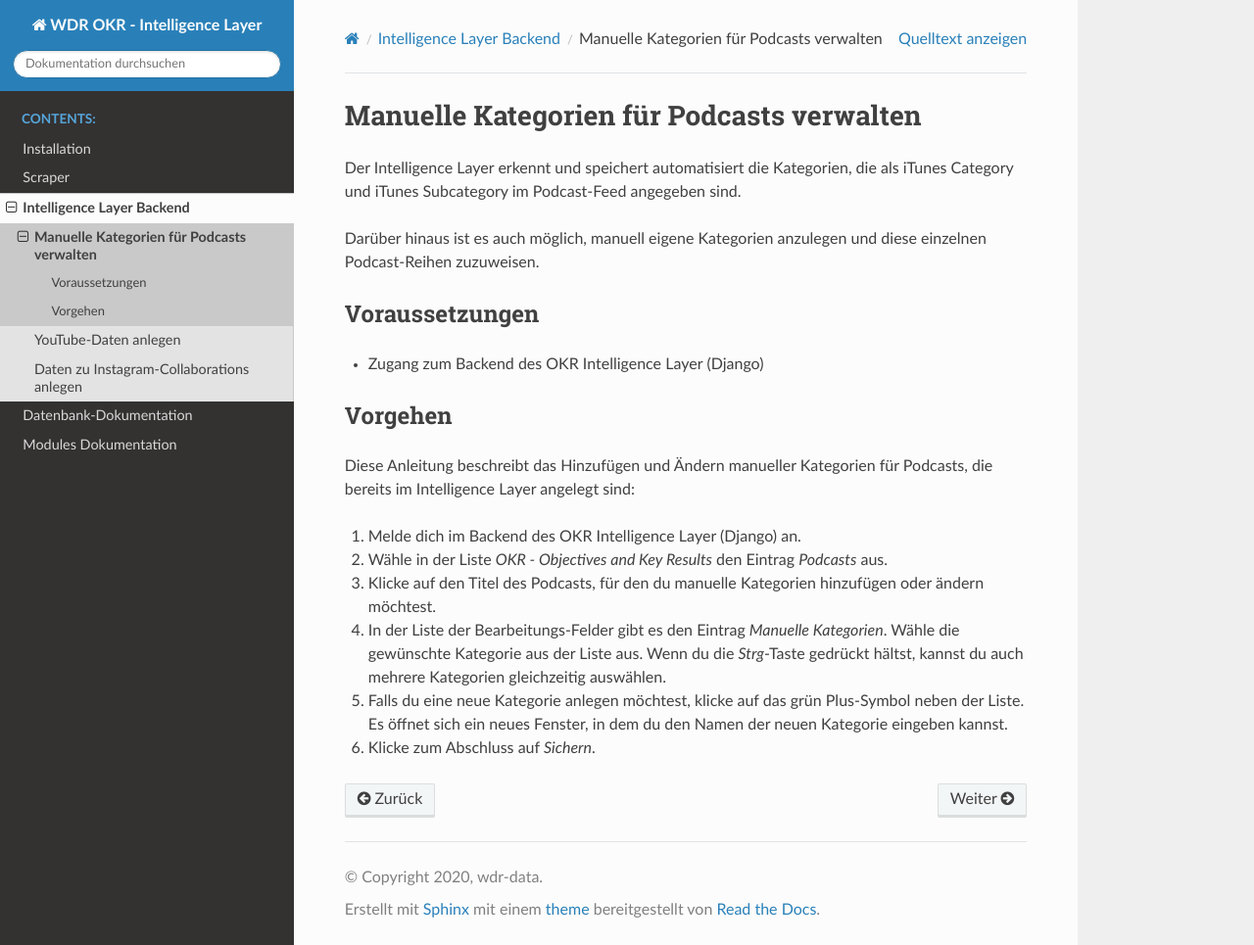
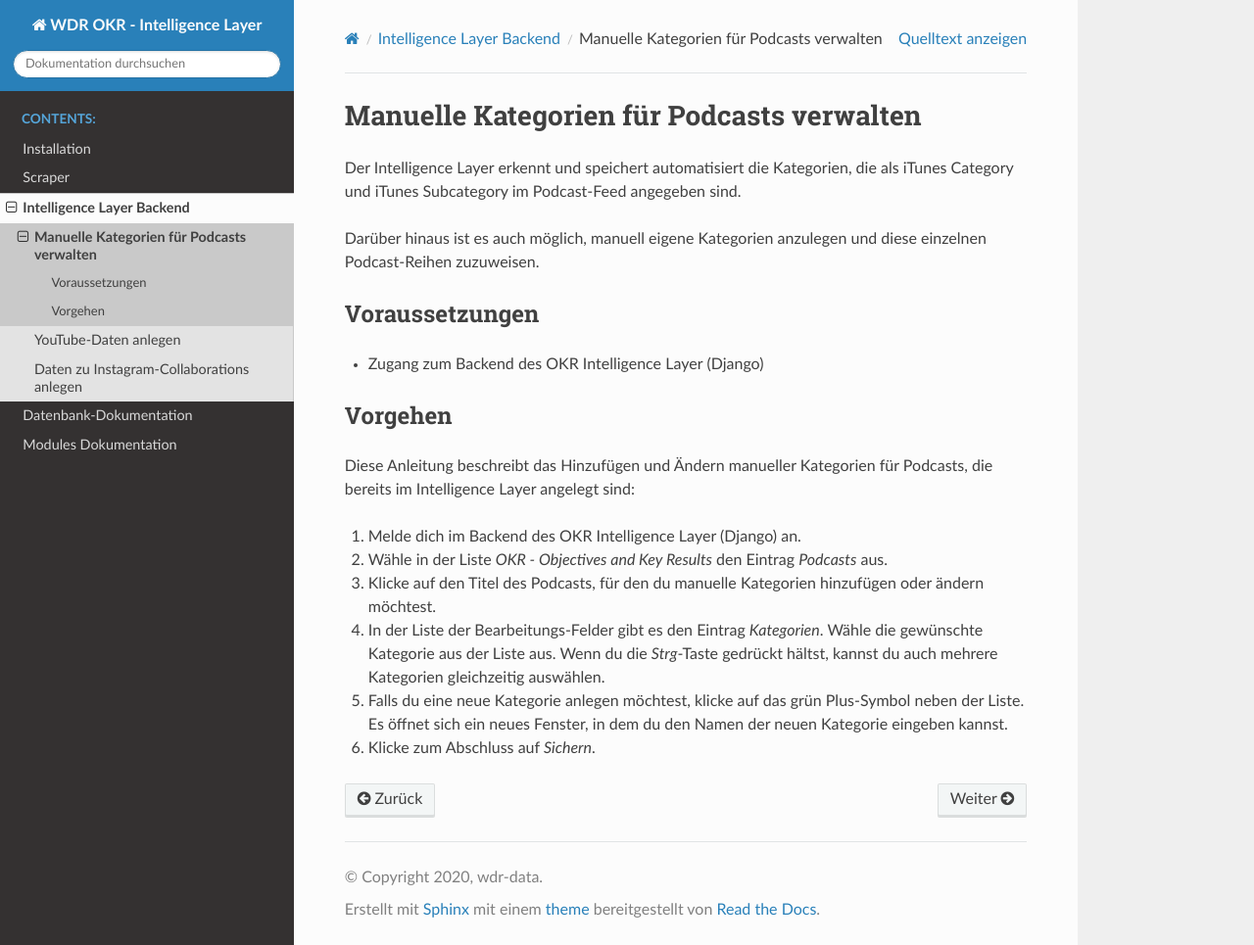
Before and after one commit to wdr-data/wdr-okr, a Sphinx documentation site: the page built from docs/backend/backend_categories.rst, in a window 1280 px wide and 965 px high. Shown: the whole window at 98% size. Built offline with Sphinx 7.4.7 and the Read the Docs theme 2.0.0, drawn with Linux system fonts in a browser that asks for light colours.

Commit message:
📝 Update docs

```diff
--- a/docs/backend/backend_categories.rst
+++ b/docs/backend/backend_categories.rst
@@ -25,7 +25,7 @@ die bereits im Intelligence Layer angelegt sind:
    *Podcasts* aus.
 3. Klicke auf den Titel des Podcasts, für den du manuelle Kategorien hinzufügen oder
    ändern möchtest.
-4. In der Liste der Bearbeitungs-Felder gibt es den Eintrag *Manuelle Kategorien*. Wähle
+4. In der Liste der Bearbeitungs-Felder gibt es den Eintrag *Kategorien*. Wähle
    die gewünschte Kategorie aus der Liste aus. Wenn du die *Strg*-Taste gedrückt hältst,
    kannst du auch mehrere Kategorien gleichzeitig auswählen.
 5. Falls du eine neue Kategorie anlegen möchtest, klicke auf das grün Plus-Symbol neben
```
